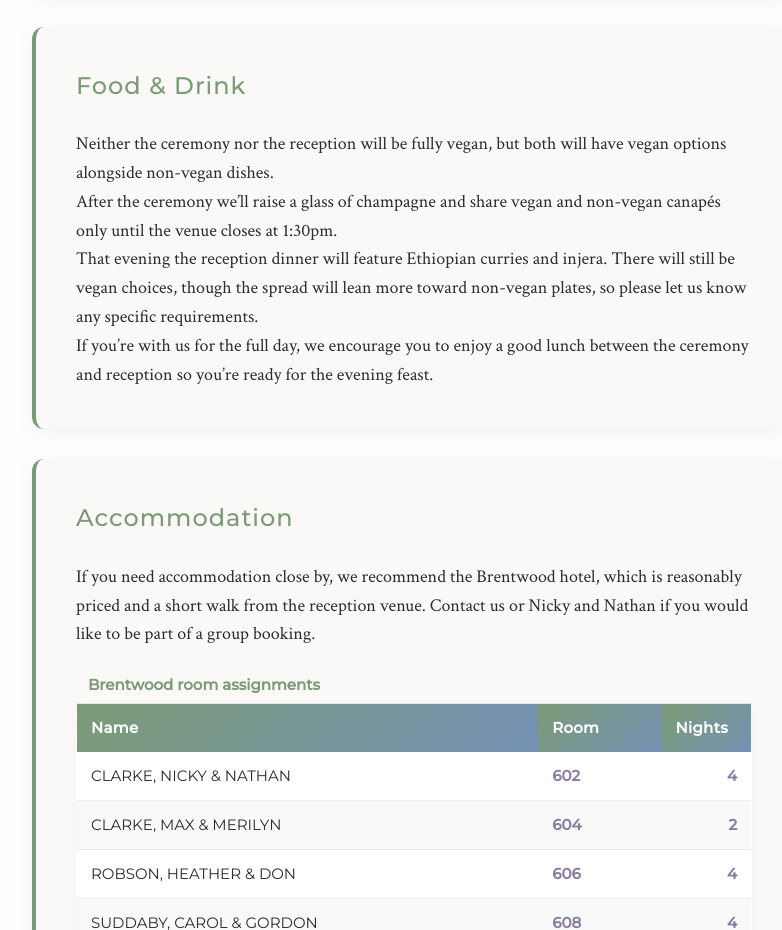
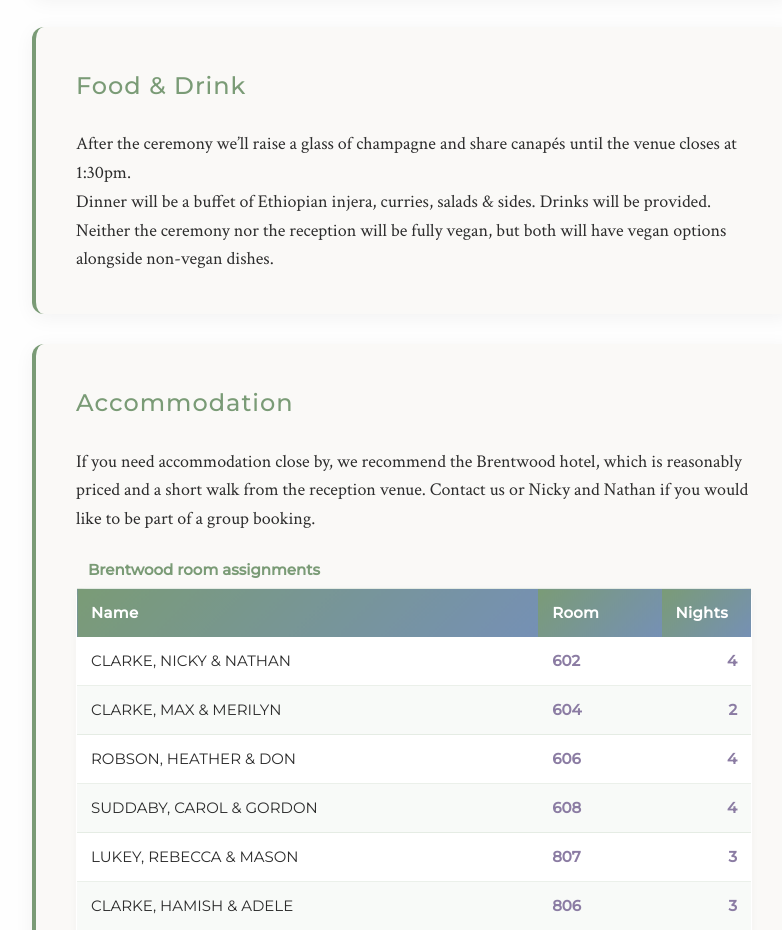
Before and after one commit to maxeonyx/wedding-pages, a plain HTML site: page src/index.html in a window 1280 px wide. Shown: the part 1440-2370 px from the top of the page, without its empty margins (228-1010 px from the left). Drawn offline with Linux system fonts and the light colour scheme.

Commit message:
Update wording

```diff
--- a/src/index.html
+++ b/src/index.html
@@ -94,7 +94,8 @@
                         Guests are welcome to stay until around 1:30pm.</p>
                 </div>
                 <div class="transport-note">
-                    <p>We are arranging some transport to and from the ceremony that morning, as the venue is a fair distance
+                    <p>We are arranging some transport to and from the ceremony that morning, as the venue is a fair
+                        distance
                         from public transport. Send us a message if you'd like to join in on that.</p>
                 </div>
             </div>
@@ -138,23 +139,17 @@
         <section class="food-notes">
             <div class="details-card variant-content" data-show="ceremony-western">
                 <h3>Food &amp; Drink</h3>
+                <p>After the ceremony we&rsquo;ll raise a glass of champagne and share canap&eacute;s until the venue
+                    closes at 1:30pm.</p>
+                <p>Dinner will be a buffet of Ethiopian injera, curries, salads & sides. Drinks will be provided.</p>
                 <p>Neither the ceremony nor the reception will be fully vegan, but both will have vegan options
                     alongside non-vegan dishes.</p>
-                <p>After the ceremony we&rsquo;ll raise a glass of champagne and share vegan and non-vegan canap&eacute;s only until
-                    the venue closes at 1:30pm.</p>
-                <p>That evening the reception dinner will feature Ethiopian curries and injera. There will still be
-                    vegan choices, though the spread will lean more toward non-vegan plates, so please let us know any
-                    specific requirements.</p>
-                <p>If you&rsquo;re with us for the full day, we encourage you to enjoy a good lunch between the ceremony and
-                    reception so you&rsquo;re ready for the evening feast.</p>
             </div>
             <div class="details-card variant-content" data-show="reception-western">
                 <h3>Food &amp; Drink</h3>
-                <p>Our celebrations aren&rsquo;t fully vegan, but the reception will still include vegan options alongside
-                    non-vegan dishes.</p>
-                <p>We&rsquo;re serving Ethiopian curries and injera for dinner. The spread will lean more toward non-vegan
-                    plates in the evening, so let us know if you have any specific requirements and we&rsquo;ll make sure
-                    you&rsquo;re looked after.</p>
+                <p>Dinner will be a buffet of Ethiopian injera, curries, salads & sides. Drinks will be provided.</p>
+                <p>The spread will not be fully vegan, but there will be vegan options alongside non-vegan dishes. We
+                    will have vegan dishes labelled.</p>
             </div>
         </section>
 
```
